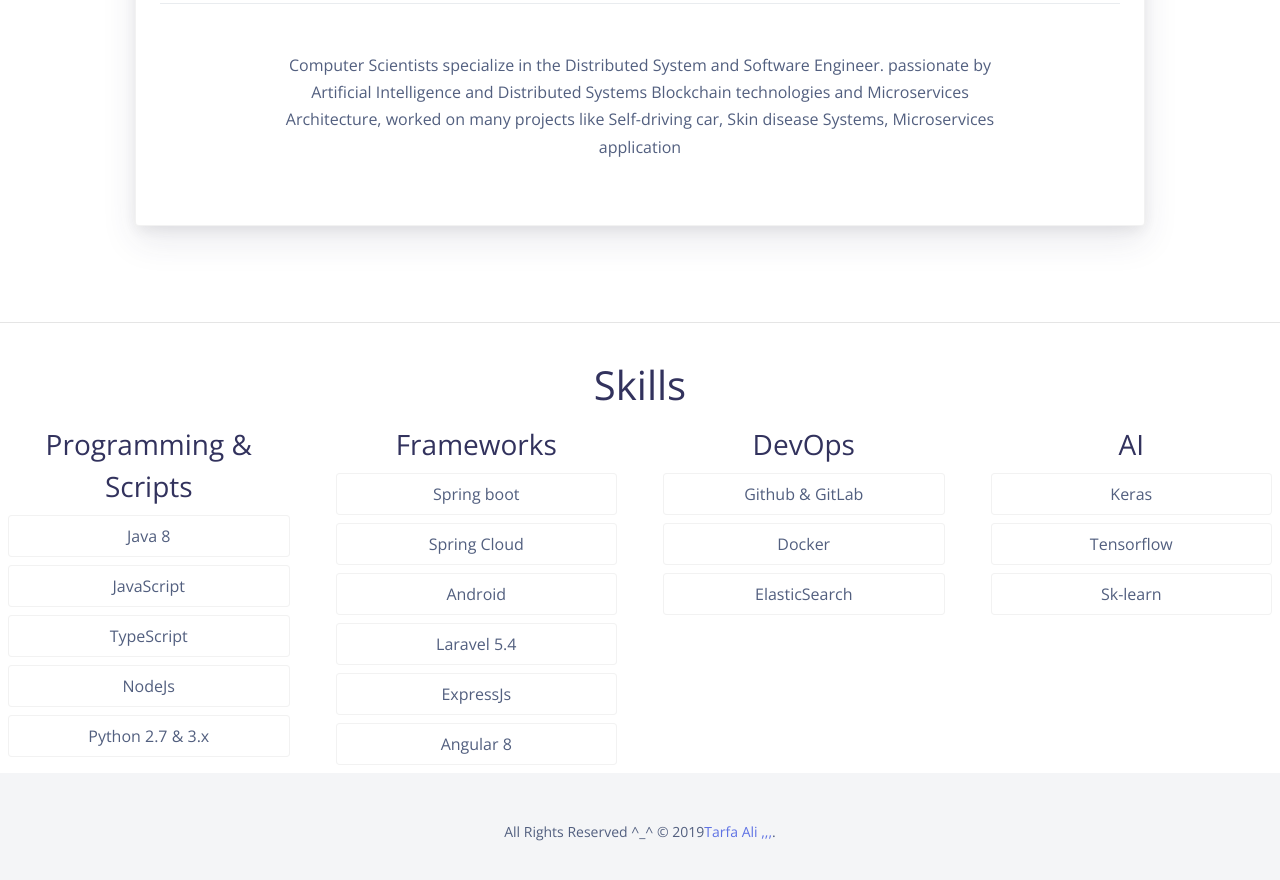
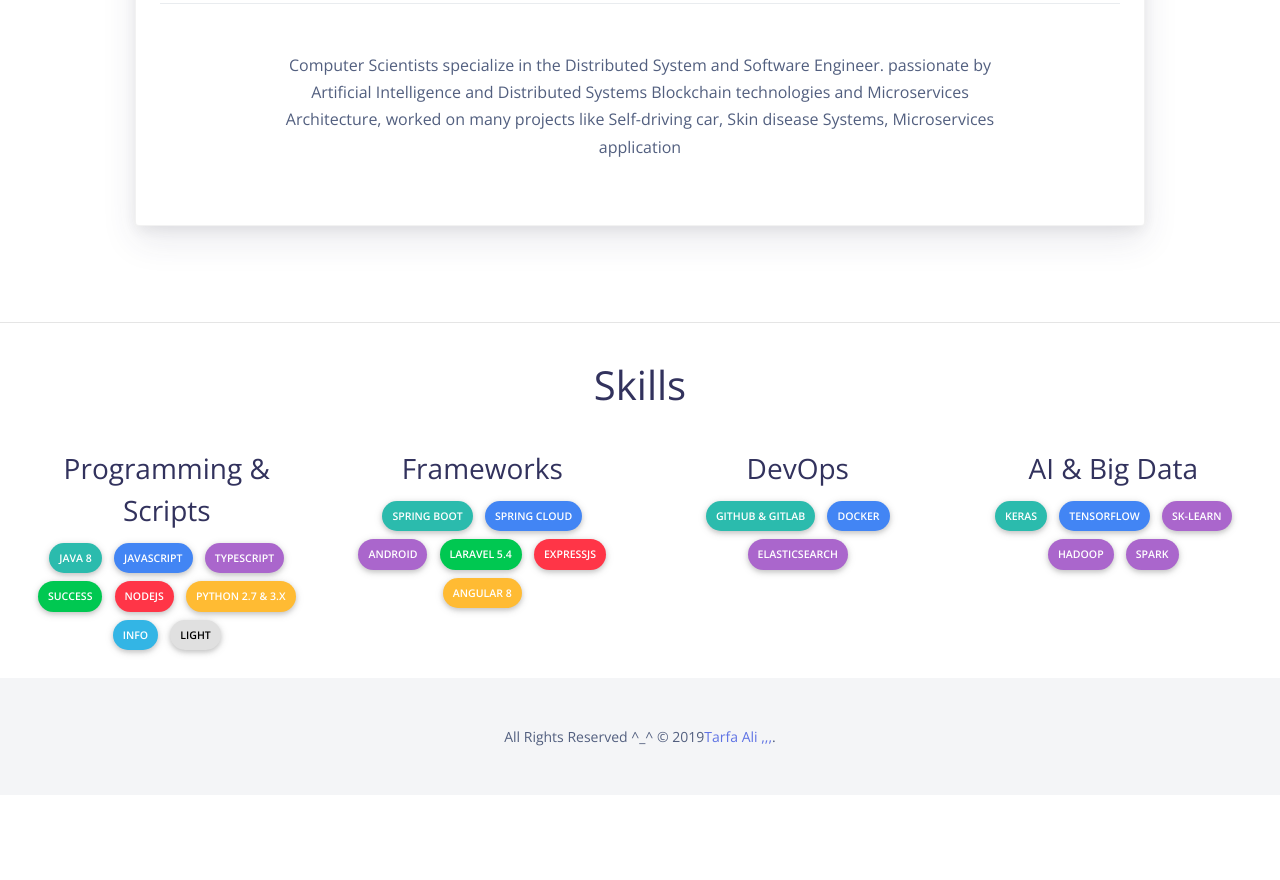
Before and after one commit to alitarfa/alitarfa.github.io, a website: page index.html in a window 1280 px wide. Shown: the part 692-1572 px from the top of the page. After the commit the page ends 1487 px from the top, so only its background shows below. Drawn offline with nearby package versions, Linux system fonts and the light colour scheme.

Commit message:
other changes skills

```diff
--- a/index.html
+++ b/index.html
@@ -6,6 +6,15 @@
   <meta name="description" content="Start your development with a Design System for Bootstrap 4.">
   <meta name="author" content="Creative Tim">
   <title>Tarfa Ali</title>
+
+
+<link rel="stylesheet" href="https://use.fontawesome.com/releases/v5.8.2/css/all.css">
+<!-- Bootstrap core CSS -->
+<link href="https://cdnjs.cloudflare.com/ajax/libs/twitter-bootstrap/4.3.1/css/bootstrap.min.css" rel="stylesheet">
+<!-- Material Design Bootstrap -->
+<link href="https://cdnjs.cloudflare.com/ajax/libs/mdbootstrap/4.8.8/css/mdb.min.css" rel="stylesheet">
+
+
   <!-- Favicon -->
   <link href="./assets/img/theme/5-1.png" rel="icon" type="image/png">
   <!-- Fonts -->
@@ -17,11 +26,21 @@
   <!-- Argon CSS -->
   <link type="text/css" href="./assets/css/argon.css?v=1.1.0" rel="stylesheet">
 
+
+
+<style>
+.skills-row div span {
+  margin: 4px;
+  padding: 10px;
+}
+
+
+</style>
 </head>
 
 <body>
   <header class="header-global">
-    <nav id="navbar-main" class="navbar navbar-main navbar-expand-lg navbar-transparent navbar-light headroom">
+    <nav id="navbar-main" class="navbar navbar-main navbar-expand-lg navbar-transparent headroom">
       <div class="container">
         <a class="navbar-brand mr-lg-5" href="./index.html">
           <!-- <img src="../assets/img/brand/white.png" alt="brand"> -->
@@ -172,88 +191,50 @@
 <div class="row">
   <div class="col text-center">
     <h1>Skills</h1>
-    <div class="row">
+    <div class="row p-4 skills-row">
       <div class="col-3">
         <h3>Programming & Scripts</h3>
-        <div class="card m-2 p-2">
-          <span>Java 8</span>
-        </div>
 
-        <div class="card m-2 p-2">
-            <span>JavaScript</span>
-        </div>
+        <span class="badge badge-pill badge-default">Java 8</span>
+        <span class="badge badge-pill badge-primary">JavaScript</span>
+        <span class="badge badge-pill badge-secondary">TypeScript</span>
+        <span class="badge badge-pill badge-success">Success</span>
+        <span class="badge badge-pill badge-danger">NodeJs</span>
+        <span class="badge badge-pill badge-warning">Python 2.7 & 3.x</span>
+        <span class="badge badge-pill badge-info">Info</span>
+        <span class="badge badge-pill badge-light">Light</span>
 
-        <div class="card m-2 p-2">
-            <span>TypeScript</span>
-        </div>
-
-        <div class="card m-2 p-2">
-            <span>NodeJs</span>
-        </div>
-
-        <div class="card m-2 p-2">
-            <span>Python 2.7 & 3.x</span>
-        </div>
       </div>
 
       <div class="col-3">
           <h3>Frameworks</h3>
-            <div class="card m-2 p-2">
-              <span>Spring boot</span>
-            </div>
 
-            <div class="card m-2 p-2">
-                <span>Spring Cloud</span>
-            </div>
+            <span class="badge badge-pill badge-default">Spring boot</span>
+            <span class="badge badge-pill badge-primary">Spring cloud</span>
+            <span class="badge badge-pill badge-secondary">Android</span>
+            <span class="badge badge-pill badge-success">Laravel 5.4</span>
+            <span class="badge badge-pill badge-danger">ExpressJs</span>
+            <span class="badge badge-pill badge-warning">Angular 8</span>
 
-            <div class="card m-2 p-2">
-                <span>Android</span>
-            </div>
-
-            <div class="card m-2 p-2">
-                <span>Laravel 5.4</span>
-            </div>
-
-            <div class="card m-2 p-2">
-                <span>ExpressJs</span>
-            </div>
-
-            <div class="card m-2 p-2">
-                <span>Angular 8</span>
-            </div>
 
       </div>
 
       <div class="col-3">
           <h3>DevOps</h3>
-            <div class="card m-2 p-2">
-              <span>Github & GitLab</span>
-            </div>
 
-            <div class="card m-2 p-2">
-                <span>Docker</span>
-            </div>
-
-            <div class="card m-2 p-2">
-                <span>ElasticSearch</span>
-            </div>
+          <span class="badge badge-pill badge-default">Github & GitLab</span>
+          <span class="badge badge-pill badge-primary">Docker</span>
+          <span class="badge badge-pill badge-secondary">ElasticSearch</span>
 
       </div>
 
       <div class="col-3">
-          <h3>AI</h3>
-
-            <div class="card m-2 p-2">
-                <span>Keras</span>
-            </div>
-
-            <div class="card m-2 p-2">
-                <span>Tensorflow</span>
-            </div>
-
-            <div class="card m-2 p-2">
-                <span>Sk-learn</span>
-            </div>
+          <h3>AI & Big Data</h3>
+          <span class="badge badge-pill badge-default">Keras</span>
+          <span class="badge badge-pill badge-primary">Tensorflow</span>
+          <span class="badge badge-pill badge-secondary">Sk-learn</span>
+          <span class="badge badge-pill badge-secondary">Hadoop</span>
+          <span class="badge badge-pill badge-secondary">Spark</span>
       </div>
     </div>
   </div>
@@ -288,6 +269,17 @@
   <script src="./assets/vendor/headroom/headroom.min.js"></script>
   <!-- Argon JS -->
   <script src="./assets/js/argon.js?v=1.1.0"></script>
+
+
+
+  <!-- JQuery -->
+<script type="text/javascript" src="https://cdnjs.cloudflare.com/ajax/libs/jquery/3.4.1/jquery.min.js"></script>
+<!-- Bootstrap tooltips -->
+<script type="text/javascript" src="https://cdnjs.cloudflare.com/ajax/libs/popper.js/1.14.4/umd/popper.min.js"></script>
+<!-- Bootstrap core JavaScript -->
+<script type="text/javascript" src="https://cdnjs.cloudflare.com/ajax/libs/twitter-bootstrap/4.3.1/js/bootstrap.min.js"></script>
+<!-- MDB core JavaScript -->
+<script type="text/javascript" src="https://cdnjs.cloudflare.com/ajax/libs/mdbootstrap/4.8.8/js/mdb.min.js"></script>
 </body>
 
 </html>
```
